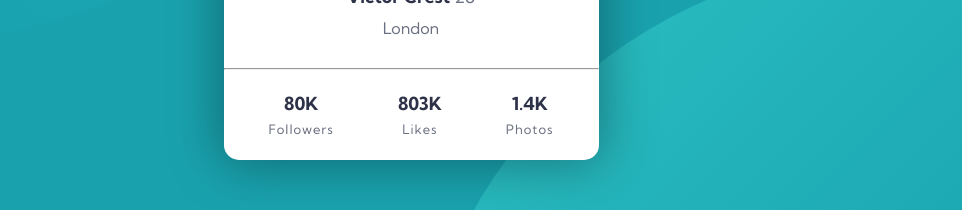
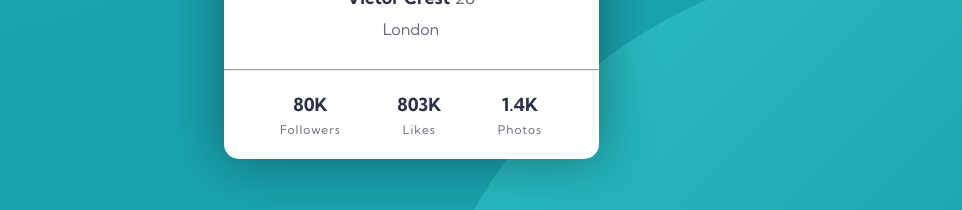
Before and after one commit to Bapu-30/profile-card-component, a plain HTML site: page index.html in a window 1280 px wide. Shown: the part 441-651 px from the top of the page, without its empty margins (229-1191 px from the left). Drawn offline with Linux system fonts and the light colour scheme.

Commit message:
3rd commit

```diff
--- a/index.html
+++ b/index.html
@@ -20,7 +20,7 @@
       </div>
       <div class="info">
         <h1 class="name">Victor Crest <span>26</span></h1>
-        <p class="city">London</p>
+        <p class="city para">London</p>
       </div>
 
       <hr>
@@ -28,16 +28,16 @@
 
       <div class="footer">
         <div class="followers">
-          <h1>80K</h1>
-          <p>Followers</p>
+          <p class="stats">80K</p>
+          <p class="statsname para">Followers</p>
         </div>
         <div class="likes">
-          <h1>803K</h1>
-          <p>Likes</p>
+          <p class="stats">803K</p>
+          <p class="statsname para">Likes</p>
         </div>
         <div class="photos">
-          <h1>1.4K</h1>
-          <p>Photos</p>
+          <p class="stats">1.4K</p>
+          <p class="statsname para">Photos</p>
         </div>
       </div>
     </div>
--- a/style.css
+++ b/style.css
@@ -63,7 +63,7 @@ h1 {
     color: hsl(229, 23%, 23%);
 }
 
-p {
+.para {
     color: hsl(227, 10%, 46%);
 }
 
@@ -87,10 +87,9 @@ p {
 .footer {
     display: flex;
     align-items: center;
-    gap: 4rem;
+    justify-content: space-evenly;
     padding: 20px 0;
-
-
+    width: 100%;
 }
 
 .footer div {
@@ -99,8 +98,15 @@ p {
 
 }
 
-.footer p {
-    font-size: 13px;
+.footer .stats {
+    font-size: 18px;
+    font-weight: 700;
+    color: hsl(229, 23%, 23%);
+}
+
+
+.footer .statsname {
+    font-size: 12px;
     font-weight: 400;
     letter-spacing: 1px;
 }
```
